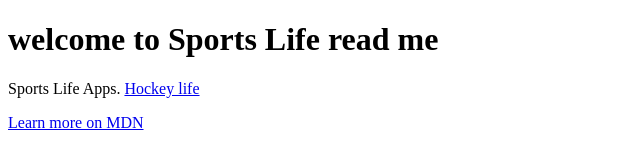
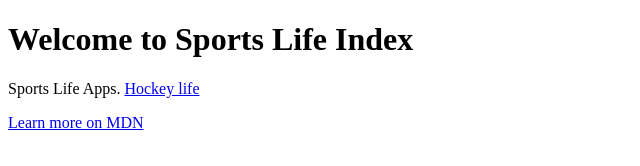
Before and after one commit to vo1d3dtesting/Sports_Life, a plain HTML site: page index.html in a window 1280 px wide. Shown: the whole page, without its empty margins (0-640 px from the left). Drawn offline with Linux system fonts and the light colour scheme.

Commit message:
Update index.html

```diff
--- a/index.html
+++ b/index.html
@@ -6,7 +6,7 @@
     <title>Read Me</title>
 </head>
 <body>
-    <h1>welcome to Sports Life read me</h1>
+    <h1>Welcome to Sports Life Index</h1>
     <p>Sports Life Apps. <a href="Hockey_Life.html">Hockey life</a></p>
     <a href="https://developer.mozilla.org">Learn more on MDN</a>
 </body>
```
